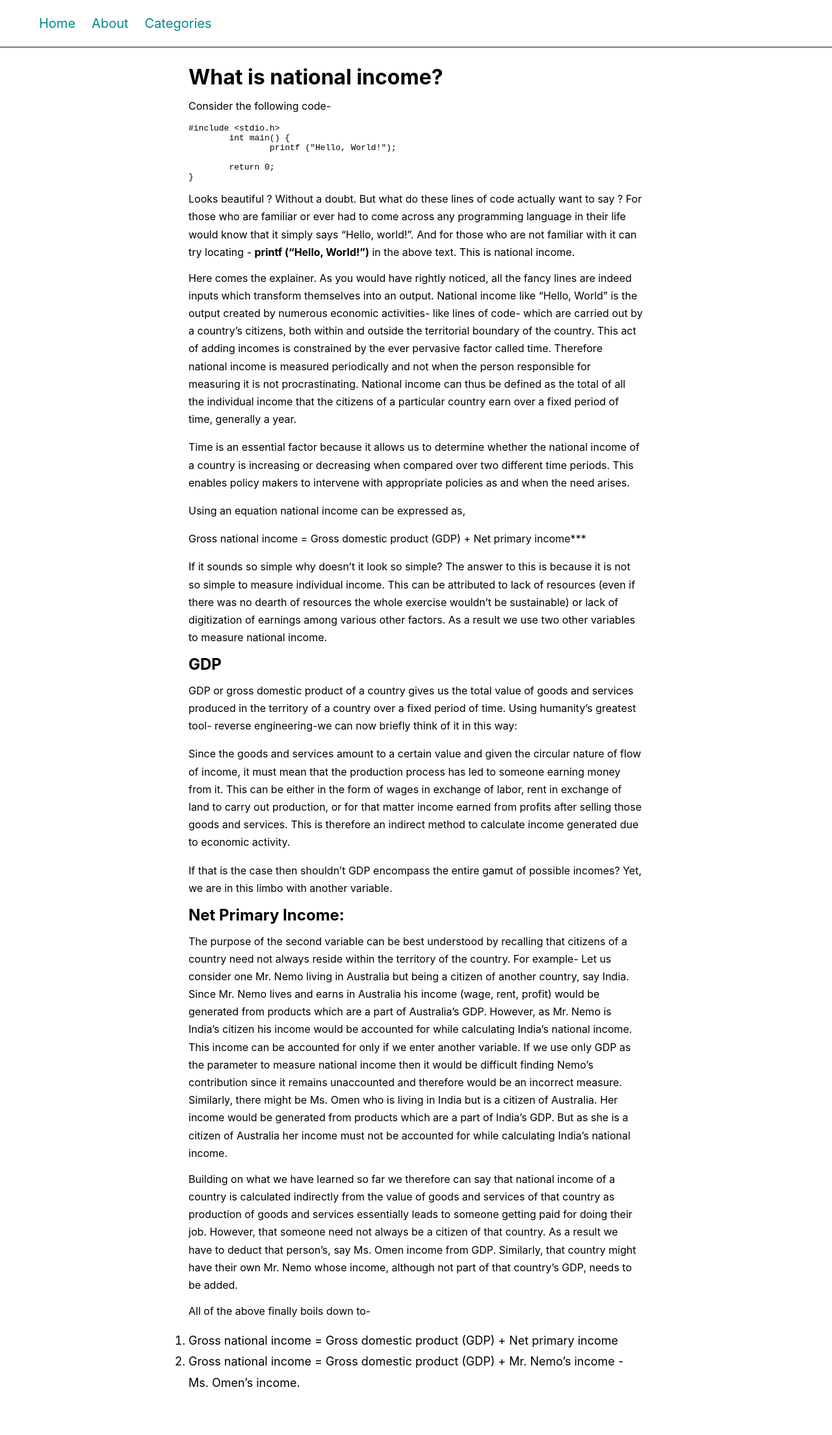
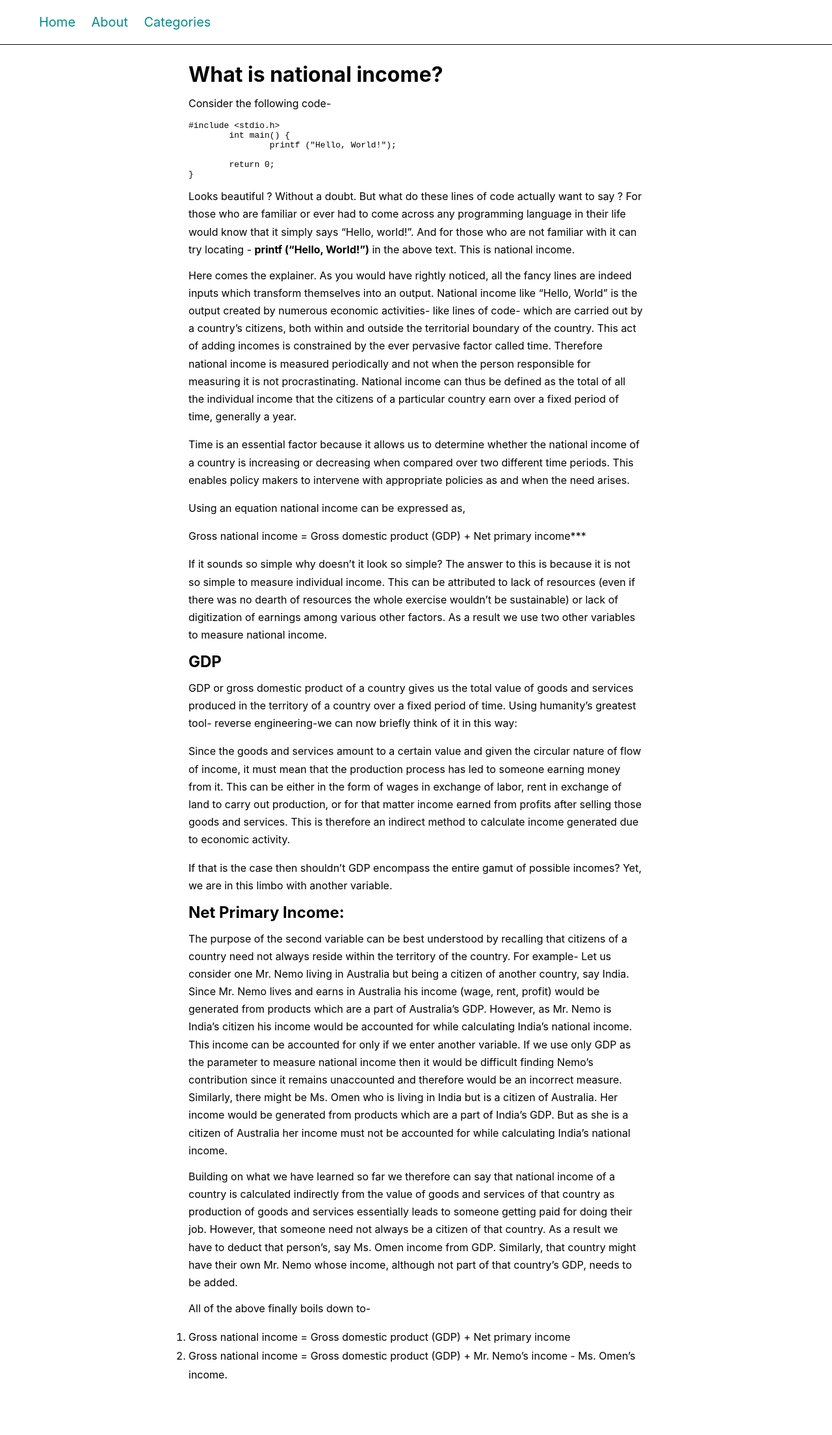
Before and after one commit to generalistsanctuary/generalistsanctuary.github.io, a Jekyll site: the page built from _posts/2022-04-07-What-is-national-income.md, in a window 1280 px wide. Shown: the whole page at 65% size. Built offline with Jekyll 4.4.1, drawn with Linux system fonts in a browser that asks for light colours.

Commit message:
Update posts-style.css

```diff
--- a/styles/posts-style.css
+++ b/styles/posts-style.css
@@ -61,7 +61,7 @@ nav a{
     max-width: 700px;
   margin: 0 auto;
   padding: 0 10%;
-  font-size: 17px;
+  font-size: 16px;
 }
 .postsList a:link {
     text-decoration: none;
@@ -81,7 +81,7 @@ max-width: 700px;
       line-height: 1.8;
       padding-left: 4%;
       padding-right: 4%;
-      font-size: 18px;
+      font-size: 16px;
 }
 ol{
       max-width: 700px;
@@ -89,6 +89,6 @@ ol{
       line-height: 1.8;
       padding-left: 4%;
       padding-right: 4%;
-      font-size: 18px;
+      font-size: 16px;
 
 }
```
